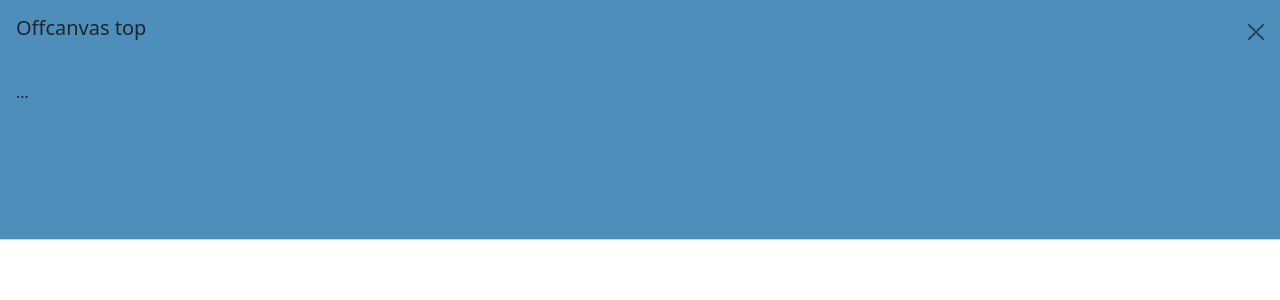
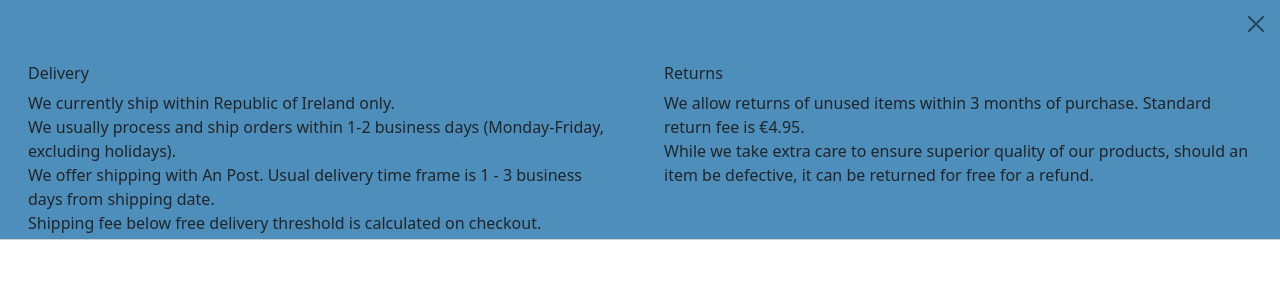
Before and after one commit to AgaToma/a-little-dream, a Django app: template templates/base.html in a window 1280 px wide, after a click that opens the changed part. Shown: the top 300 px of the page. Run offline with Django 3.2, Linux system fonts and the light colour scheme; the template is opened without the code that fills it: most values are stand-ins (such as "Sample title", 1, 10 or a date in 2020); some libraries are stand-ins or nearby versions.

Commit message:
add shipping info slider content

```diff
--- a/templates/includes/header.html
+++ b/templates/includes/header.html
@@ -15,11 +15,27 @@
   <div class="offcanvas offcanvas-top" tabindex="-1" id="offcanvasTop" data-bs-scroll="true" data-bs-backdrop="false"
     aria-labelledby="offcanvasTopLabel">
     <div class="offcanvas-header">
-      <h5 id="offcanvasTopLabel">Offcanvas top</h5>
+      <h5 id="offcanvasTopLabel"></h5>
       <button type="button" class="btn-close text-reset" data-bs-dismiss="offcanvas" aria-label="Close"></button>
     </div>
     <div class="offcanvas-body">
-      ...
+      <div class="row">
+        <div class="col-lg-6 px-4">
+          <h6>Delivery</h6>
+          <p>We currently ship within Republic of Ireland only.<br>
+            We usually process and ship orders within 1-2 business days (Monday-Friday, excluding holidays).<br>
+            We offer shipping with An Post. Usual delivery time frame is 1 - 3 business days from shipping date.<br>
+            Shipping fee below free delivery threshold is calculated on checkout.</p>
+        </div>
+        <div class="col-lg-6 px-4">
+          <h6>Returns</h6>
+          <p>We allow returns of unused items within 3 months of purchase.
+            Standard return fee is €4.95.<br>
+            While we take extra care to ensure superior quality of our products,
+            should an item be defective, it can be returned for free for a refund.
+          </p>
+        </div>
+      </div>
     </div>
   </div>
   <!--Navbar-->
```
Lines whose indentation alone changed are shown as unchanged.
